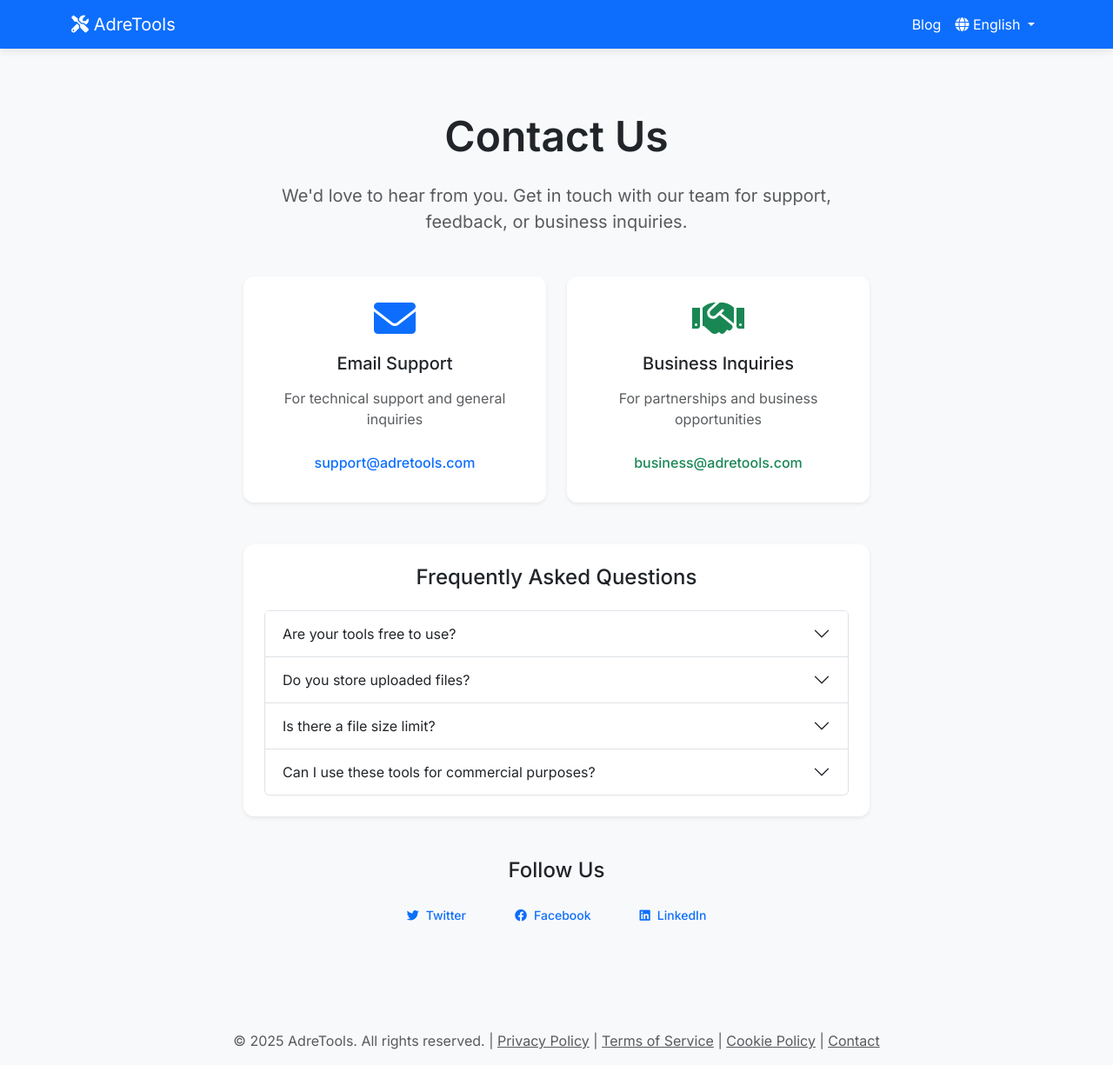
After one commit to ademrecber/adretools, a Django app: page /contact/ in a window 1280 px wide. The commit adds this page. Shown: the whole page at 87% size. Run offline with Django 4.2, Linux system fonts and the light colour scheme; some libraries are stand-ins or nearby versions.

Commit message:
Tüm proje güncellemeleri commit edildi

```diff
--- a/adretools/core/urls.py
+++ b/adretools/core/urls.py
@@ -5,4 +5,12 @@ app_name = 'core'
 
 urlpatterns = [
     path('', views.home, name='home'),
+    path('privacy-policy/', views.privacy_policy, name='privacy_policy'),
+    path('gizlilik-politikasi/', views.privacy_policy, name='privacy_policy_tr'),
+    path('terms-of-service/', views.terms_of_service, name='terms_of_service'),
+    path('kullanim-sartlari/', views.terms_of_service, name='terms_of_service_tr'),
+    path('cookie-policy/', views.cookie_policy, name='cookie_policy'),
+    path('cerez-politikasi/', views.cookie_policy, name='cookie_policy_tr'),
+    path('contact/', views.contact, name='contact'),
+    path('iletisim/', views.contact, name='contact_tr'),
 ]
--- a/adretools/core/views.py
+++ b/adretools/core/views.py
@@ -19,3 +19,15 @@ def home(request):
         {'name': _('Random Tools'), 'url': '/random/', 'icon': 'fas fa-dice', 'desc': _('Random number, lucky wheel, lottery system')},
     ]
     return render(request, 'core/home.html', {'tools': tools})
+
+def privacy_policy(request):
+    return render(request, 'privacy-policy.html')
+
+def terms_of_service(request):
+    return render(request, 'terms-of-service.html')
+
+def cookie_policy(request):
+    return render(request, 'cookie-policy.html')
+
+def contact(request):
+    return render(request, 'contact.html')
--- a/adretools/templates/base.html
+++ b/adretools/templates/base.html
@@ -25,6 +25,19 @@
     <script async src="https://pagead2.googlesyndication.com/pagead/js/adsbygoogle.js?client=ca-pub-4275159020382475"
          crossorigin="anonymous"></script>
     <meta name="google-adsense-account" content="ca-pub-4275159020382475">
+
+    <!-- Favicon -->
+    <link rel="icon" type="image/x-icon" href="{% static 'favicon.ico' %}">
+    <link rel="apple-touch-icon" sizes="180x180" href="{% static 'apple-touch-icon.png' %}">
+    <link rel="icon" type="image/png" sizes="32x32" href="{% static 'favicon-32x32.png' %}">
+    <link rel="icon" type="image/png" sizes="16x16" href="{% static 'favicon-16x16.png' %}">
+
+    <!-- Open Graph -->
+    <meta property="og:image" content="https://adretools.com{% static 'images/og-image.png' %}">
+    <meta property="og:image:width" content="1200">
+    <meta property="og:image:height" content="630">
+    <meta name="twitter:card" content="summary_large_image">
+    <meta name="twitter:image" content="https://adretools.com{% static 'images/og-image.png' %}">
 
     {% block extra_css %}{% endblock %}
 </head>
@@ -88,7 +101,11 @@
     <footer class="bg-light mt-5 py-3">
         <div class="container text-center">
             <p class="mb-0 text-muted">
-                &copy; {% now "Y" %} AdreTools. {% trans "All rights reserved." %}
+                &copy; {% now "Y" %} AdreTools. {% trans "All rights reserved." %} |
+                <a href="{% url 'core:privacy_policy' %}" class="text-muted">{% trans "Privacy Policy" %}</a> |
+                <a href="{% url 'core:terms_of_service' %}" class="text-muted">{% trans "Terms of Service" %}</a> |
+                <a href="{% url 'core:cookie_policy' %}" class="text-muted">{% trans "Cookie Policy" %}</a> |
+                <a href="{% url 'core:contact' %}" class="text-muted">{% trans "Contact" %}</a>
             </p>
         </div>
     </footer>
--- /dev/null
+++ b/adretools/templates/contact.html
@@ -0,0 +1,119 @@
+{% extends 'base.html' %}
+{% load i18n %}
+
+{% block title %}{% trans "Contact Us" %} - AdreTools{% endblock %}
+{% block meta_description %}{% trans "Contact AdreTools for support, feedback, or business inquiries. Get in touch with our team for assistance with our online tools." %}{% endblock %}
+
+{% block content %}
+<div class="container py-5">
+    <div class="row justify-content-center">
+        <div class="col-lg-8">
+            <h1 class="display-5 fw-bold text-center mb-4">{% trans "Contact Us" %}</h1>
+            <p class="lead text-center text-muted mb-5">{% trans "We'd love to hear from you. Get in touch with our team for support, feedback, or business inquiries." %}</p>
+
+            <div class="row g-4">
+                <div class="col-md-6">
+                    <div class="card h-100 shadow-sm">
+                        <div class="card-body text-center p-4">
+                            <div class="text-primary mb-3">
+                                <i class="fas fa-envelope fa-3x"></i>
+                            </div>
+                            <h4 class="h5 mb-3">{% trans "Email Support" %}</h4>
+                            <p class="text-muted mb-3">{% trans "For technical support and general inquiries" %}</p>
+                            <a href="mailto:support@adretools.com" class="btn btn-outline-primary">support@adretools.com</a>
+                        </div>
+                    </div>
+                </div>
+
+                <div class="col-md-6">
+                    <div class="card h-100 shadow-sm">
+                        <div class="card-body text-center p-4">
+                            <div class="text-success mb-3">
+                                <i class="fas fa-handshake fa-3x"></i>
+                            </div>
+                            <h4 class="h5 mb-3">{% trans "Business Inquiries" %}</h4>
+                            <p class="text-muted mb-3">{% trans "For partnerships and business opportunities" %}</p>
+                            <a href="mailto:business@adretools.com" class="btn btn-outline-success">business@adretools.com</a>
+                        </div>
+                    </div>
+                </div>
+            </div>
+
+            <div class="card shadow-sm mt-5">
+                <div class="card-body p-4">
+                    <h3 class="h4 mb-4 text-center">{% trans "Frequently Asked Questions" %}</h3>
+
+                    <div class="accordion" id="faqAccordion">
+                        <div class="accordion-item">
+                            <h2 class="accordion-header">
+                                <button class="accordion-button collapsed" type="button" data-bs-toggle="collapse" data-bs-target="#faq1">
+                                    {% trans "Are your tools free to use?" %}
+                                </button>
+                            </h2>
+                            <div id="faq1" class="accordion-collapse collapse" data-bs-parent="#faqAccordion">
+                                <div class="accordion-body">
+                                    {% trans "Yes, all AdreTools are completely free to use. We support our service through advertising to keep it free for everyone." %}
+                                </div>
+                            </div>
+                        </div>
+
+                        <div class="accordion-item">
+                            <h2 class="accordion-header">
+                                <button class="accordion-button collapsed" type="button" data-bs-toggle="collapse" data-bs-target="#faq2">
+                                    {% trans "Do you store uploaded files?" %}
+                                </button>
+                            </h2>
+                            <div id="faq2" class="accordion-collapse collapse" data-bs-parent="#faqAccordion">
+                                <div class="accordion-body">
+                                    {% trans "No, we do not permanently store any files you upload. All processing is done in real-time and files are automatically deleted after processing." %}
+                                </div>
+                            </div>
+                        </div>
+
+                        <div class="accordion-item">
+                            <h2 class="accordion-header">
+                                <button class="accordion-button collapsed" type="button" data-bs-toggle="collapse" data-bs-target="#faq3">
+                                    {% trans "Is there a file size limit?" %}
+                                </button>
+                            </h2>
+                            <div id="faq3" class="accordion-collapse collapse" data-bs-parent="#faqAccordion">
+                                <div class="accordion-body">
+                                    {% trans "Yes, we have reasonable file size limits to ensure good performance for all users. Most tools support files up to 50MB." %}
+                                </div>
+                            </div>
+                        </div>
+
+                        <div class="accordion-item">
+                            <h2 class="accordion-header">
+                                <button class="accordion-button collapsed" type="button" data-bs-toggle="collapse" data-bs-target="#faq4">
+                                    {% trans "Can I use these tools for commercial purposes?" %}
+                                </button>
+                            </h2>
+                            <div id="faq4" class="accordion-collapse collapse" data-bs-parent="#faqAccordion">
+                                <div class="accordion-body">
+                                    {% trans "Yes, you can use our tools for both personal and commercial purposes. Please review our Terms of Service for more details." %}
+                                </div>
+                            </div>
+                        </div>
+                    </div>
+                </div>
+            </div>
+
+            <div class="text-center mt-5">
+                <h3 class="h4 mb-3">{% trans "Follow Us" %}</h3>
+                <div class="d-flex justify-content-center gap-3">
+                    <a href="#" class="btn btn-outline-primary btn-sm">
+                        <i class="fab fa-twitter me-2"></i>Twitter
+                    </a>
+                    <a href="#" class="btn btn-outline-primary btn-sm">
+                        <i class="fab fa-facebook me-2"></i>Facebook
+                    </a>
+                    <a href="#" class="btn btn-outline-primary btn-sm">
+                        <i class="fab fa-linkedin me-2"></i>LinkedIn
+                    </a>
+                </div>
+            </div>
+        </div>
+    </div>
+</div>
+{% endblock %}
```
Also changed, not shown: adretools/templates/cookie-policy.html (added, +69 -0 lines), adretools/templates/terms-of-service.html (added, +59 -0 lines).
